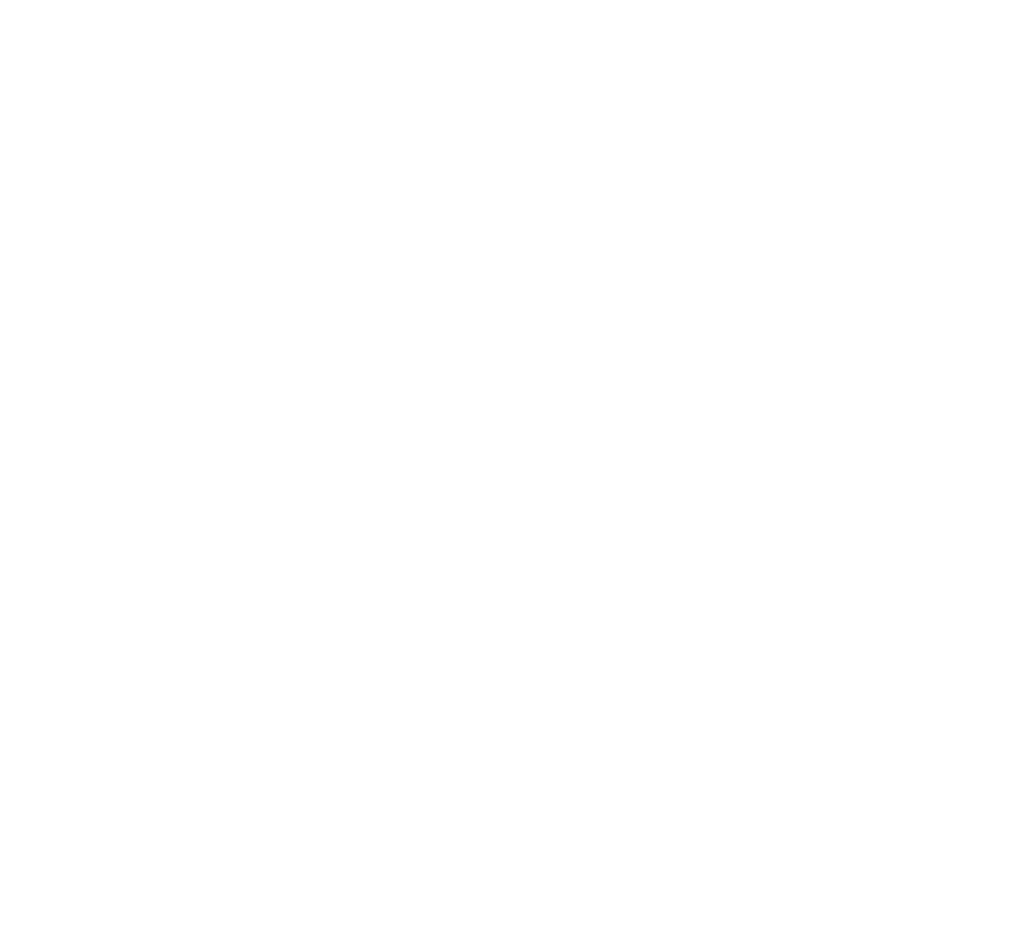
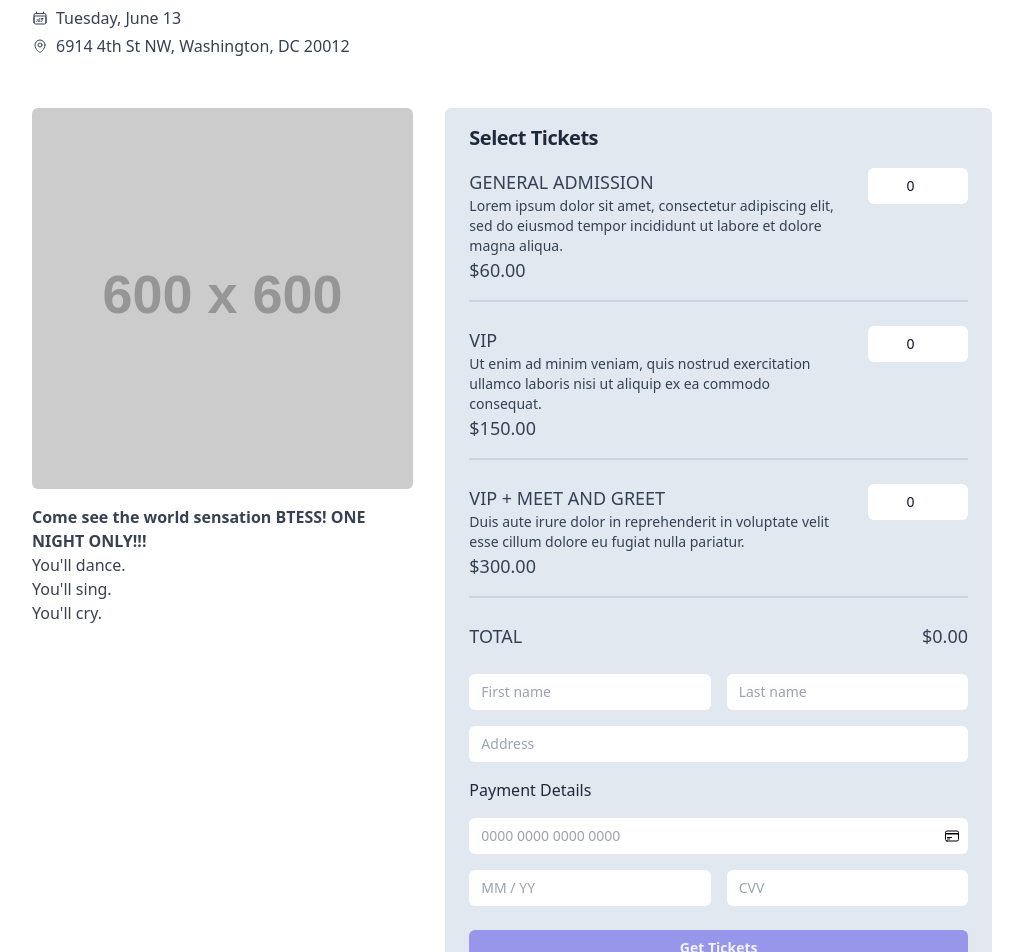
Before and after one commit to thedev105/actblue-test, a React (Create React App) app: page / in a window 1280 px wide. Shown: the part 140-1092 px from the top of the page, without its empty margins (128-1151 px from the left). Before the commit the page ends 800 px from the top, so only its background shows below. Built offline with nearby package versions, Linux system fonts and the light colour scheme.

Commit message:
implement band form

```diff
--- a/src/App.tsx
+++ b/src/App.tsx
@@ -1,16 +1,22 @@
-import React from 'react';
+import React from "react";
 
 import skaBand from "./band-json/ska-band.json";
 import kpopBand from "./band-json/kpop-band.json";
 import punkBand from "./band-json/punk-band.json";
 
-import BandForm from "./BandForm";
+import { BandForm } from "./pages";
+import { Band, Order } from "./types";
 
 function App() {
-  const bands = [skaBand, kpopBand, punkBand];
+  const bands: Band[] = [skaBand, kpopBand, punkBand];
+
+  const handleOrder = (order: Order) => {
+    console.log(order);
+  };
+
   return (
-    <div className="App">
-      <BandForm band={bands[0]} />
+    <div className="container relative mx-auto max-w-5xl my-20 w-full px-4 sm:px-6 lg:px-8">
+      <BandForm band={bands[1]} onSubmit={handleOrder} />
     </div>
   );
 }
--- a/src/BandForm.tsx
+++ /dev/null
@@ -1,16 +0,0 @@
-import React from 'react';
-
-function BandForm({ band }) {
-  return (
-    <div>
-      <h1>{band.name}</h1>
-      {band.ticketTypes.map((ticket) => (
-        <p>
-          {ticket.name} - {ticket.description}
-        </p>
-      ))}
-    </div>
-  );
-}
-
-export default BandForm;
--- /dev/null
+++ b/src/pages/band-form/index.tsx
@@ -0,0 +1,186 @@
+import React from "react";
+import {
+  Button,
+  CalendarIcon,
+  CardNumberIcon,
+  Input,
+  MapPinIcon,
+} from "src/components";
+import { Band, Order } from "src/types";
+import { convertEpochToDate } from "src/utils/date";
+import { TicketTypeItem } from "./ticket-type-item";
+import { centToDollar } from "src/utils/price";
+import { isOrderValid } from "src/utils/order";
+
+export type BandFormProps = {
+  band: Band;
+  onSubmit: (order: Order) => void;
+};
+
+export const BandForm = (props: BandFormProps) => {
+  const { band, onSubmit } = props;
+  const [order, setOrder] = React.useState<Order>({
+    firstName: "",
+    lastName: "",
+    address: "",
+    cardNumber: "",
+    cardExp: "",
+    cardCvv: "",
+    lines: [],
+    total: 0,
+  });
+  const date = convertEpochToDate(band.date);
+
+  const handleChange = (e: React.ChangeEvent<HTMLInputElement>) => {
+    setOrder({ ...order, [e.target.name]: e.target.value });
+  };
+
+  const handleSubmit = (e: React.FormEvent<HTMLFormElement>) => {
+    e.preventDefault();
+    onSubmit(order);
+  };
+
+  const handleLineItem = (type: string, quantity: number) => {
+    const lineItem = order.lines.find((line) => line.type === type);
+    if (lineItem) {
+      lineItem.quantity = quantity;
+    } else {
+      order.lines.push({ type, quantity });
+    }
+    const total = order.lines.reduce((acc, line) => {
+      const ticket = band.ticketTypes.find((t) => t.type === line.type);
+      return ticket ? acc + ticket.cost * line.quantity : acc;
+    }, 0);
+    setOrder({ ...order, total });
+  };
+
+  const disabled = isOrderValid(order);
+
+  return (
+    <div className="grid grid-cols-12 gap-8">
+      <div className="col-span-12">
+        <h1
+          className="mt-3 text-3xl font-extrabold tracking-tight text-slate-800"
+          aria-label="band name"
+        >
+          {band.name}
+        </h1>
+
+        <p className="flex items-center gap-2 mt-4 mb-0 max-w-4xl text-base/7 text-slate-700">
+          <CalendarIcon />
+          {date}
+        </p>
+        <p className="flex items-center gap-2 mt-0 mb-4 max-w-4xl text-base/7 text-slate-700">
+          <MapPinIcon />
+          {band.location}
+        </p>
+      </div>
+
+      <div className="col-span-5">
+        <img
+          src={band.imgUrl}
+          alt={band.name}
+          className="w-full h-auto mb-4 rounded-md"
+        />
+        <div
+          dangerouslySetInnerHTML={{ __html: band.description_blurb }}
+          className="text-gray-700"
+        />
+      </div>
+
+      <div className="col-span-7 px-6 py-4 bg-slate-200 rounded-md">
+        <h2 className="mb-4 text-xl font-bold tracking-tight text-slate-800">
+          Select Tickets
+        </h2>
+        <form className="space-y-6" onSubmit={handleSubmit}>
+          {band.ticketTypes.map((ticket) => (
+            <div key={ticket.type}>
+              <TicketTypeItem ticketType={ticket} onChange={handleLineItem} />
+            </div>
+          ))}
+          <p className="flex justify-between items-center text-lg text-slate-700">
+            <span>TOTAL</span>
+            <span aria-label="Total">{centToDollar(order.total)}</span>
+          </p>
+          <div className="grid grid-cols-2 gap-4">
+            <Input
+              type="text"
+              name="firstName"
+              aria-label="First Name"
+              placeholder="First name"
+              className="w-full"
+              value={order.firstName}
+              onChange={handleChange}
+              required
+              aria-required
+            />
+            <Input
+              type="text"
+              name="lastName"
+              aria-label="Last Name"
+              placeholder="Last name"
+              className="w-full"
+              value={order.lastName}
+              onChange={handleChange}
+              required
+              aria-required
+            />
+            <div className="col-span-2">
+              <Input
+                type="text"
+                name="address"
+                aria-label="Address"
+                placeholder="Address"
+                className="w-full"
+                value={order.address}
+                onChange={handleChange}
+                required
+                aria-required
+              />
+            </div>
+            <p className="text-slate-800">Payment Details</p>
+            <div className="col-span-2">
+              <Input
+                type="text"
+                name="cardNumber"
+                aria-label="Card number"
+                placeholder="0000 0000 0000 0000"
+                className="w-full"
+                endIcon={<CardNumberIcon />}
+                value={order.cardNumber}
+                onChange={handleChange}
+                required
+                aria-required
+              />
+            </div>
+            <Input
+              type="text"
+              name="cardExp"
+              placeholder="MM / YY"
+              aria-label="Expiration date"
+              className="w-full"
+              value={order.cardExp}
+              onChange={handleChange}
+              required
+              aria-required
+            />
+            <Input
+              type="text"
+              name="cardCvv"
+              placeholder="CVV"
+              aria-label="Security code"
+              className="w-full"
+              value={order.cardCvv}
+              onChange={handleChange}
+              required
+              aria-required
+            />
+          </div>
+          <Button type="submit" className="w-full" disabled={disabled}>
+            Get Tickets
+          </Button>
+        </form>
+      </div>
+    </div>
+  );
+};
--- /dev/null
+++ b/src/pages/band-form/ticket-type-item.tsx
@@ -0,0 +1,45 @@
+import React, { useState } from "react";
+
+import { Input } from "src/components";
+import { TicketType } from "src/types";
+import { centToDollar } from "src/utils/price";
+
+export type TicketTypeItemProps = {
+  ticketType: TicketType;
+  onChange: (type: string, quantity: number) => void;
+};
+
+export const TicketTypeItem = ({
+  ticketType,
+  onChange,
+}: TicketTypeItemProps) => {
+  const [quantity, setQuantity] = useState<number>(0);
+  const price = centToDollar(ticketType.cost);
+
+  const handleChange = (e: React.ChangeEvent<HTMLInputElement>) => {
+    const quantity = parseInt(e.target.value, 10);
+    setQuantity(quantity);
+    onChange(ticketType.type, quantity);
+  };
+
+  return (
+    <div className="flex gap-6 pb-4 border-b-2 border-slate-300">
+      <div className="text-slate-700 flex-1">
+        <p className="text-lg uppercase">{ticketType.name}</p>
+        <p className="text-sm">{ticketType.description}</p>
+        <p className="text-lg">{price}</p>
+      </div>
+      <div className="w-[100px]">
+        <Input
+          type="number"
+          name={ticketType.type}
+          min={0}
+          className="w-full text-lg text-center"
+          aria-label={`${ticketType.name} quantity`}
+          value={quantity}
+          onChange={handleChange}
+        />
+      </div>
+    </div>
+  );
+};
--- /dev/null
+++ b/src/pages/index.ts
@@ -0,0 +1 @@
+export * from './band-form'
--- /dev/null
+++ b/src/types/index.ts
@@ -0,0 +1,32 @@
+export type TicketType = {
+  type: string;
+  name: string;
+  description: string;
+  cost: number;
+};
+
+export type Band = {
+  name: string;
+  id: string;
+  date: number;
+  location: string;
+  description_blurb: string;
+  imgUrl: string;
+  ticketTypes: TicketType[];
+};
+
+export type OrderLineItem = {
+  type: string;
+  quantity: number;
+};
+
+export type Order = {
+  lines: OrderLineItem[];
+  firstName: string;
+  lastName: string;
+  address: string;
+  cardNumber: string;
+  cardExp: string;
+  cardCvv: string;
+  total: number;
+};
--- /dev/null
+++ b/src/utils/date.ts
@@ -0,0 +1,10 @@
+// convert epoch to week, month date format
+// show weekday
+export const convertEpochToDate = (epoch: number): string => {
+  const date = new Date(epoch);
+  return `${date.toLocaleString("default", {
+    weekday: "long",
+  })}, ${date.toLocaleString("default", {
+    month: "long",
+  })} ${date.getDate()}`;
+};
--- /dev/null
+++ b/src/utils/order.ts
@@ -0,0 +1,13 @@
+import { Order } from "src/types";
+
+export const isOrderValid = (order: Order): boolean => {
+  return (
+    order.total === 0 ||
+    !order.firstName ||
+    !order.lastName ||
+    !order.address ||
+    !order.cardNumber ||
+    !order.cardExp ||
+    !order.cardCvv
+  );
+};
--- /dev/null
+++ b/src/utils/price.ts
@@ -0,0 +1,6 @@
+export const centToDollar = (cents: number) => {
+  return new Intl.NumberFormat("en-US", {
+    style: "currency",
+    currency: "USD",
+  }).format(cents / 100);
+};
```
